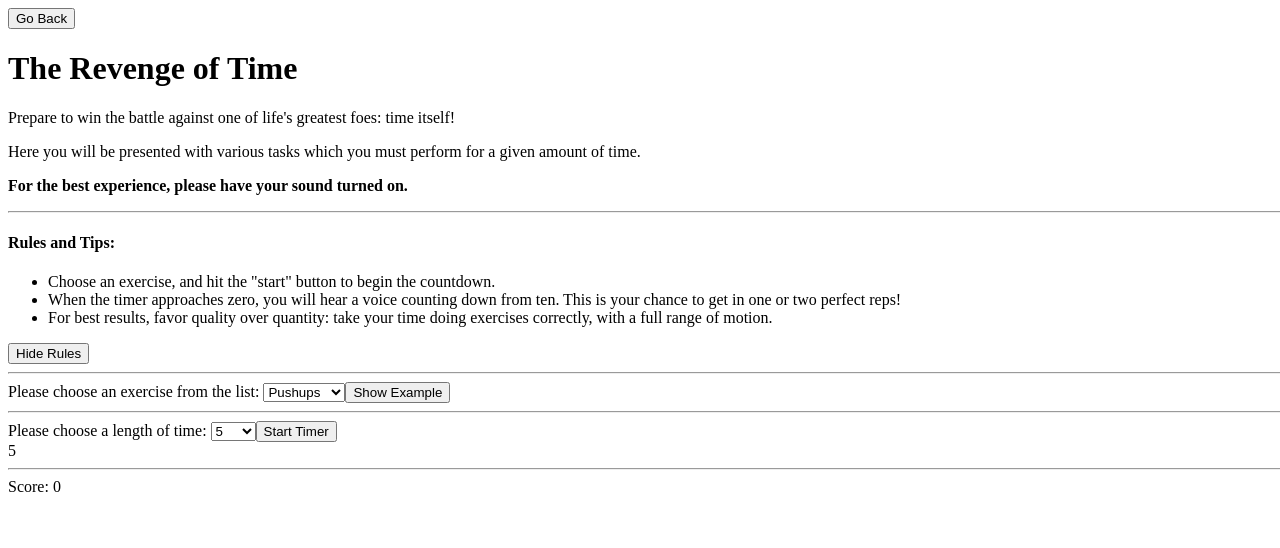
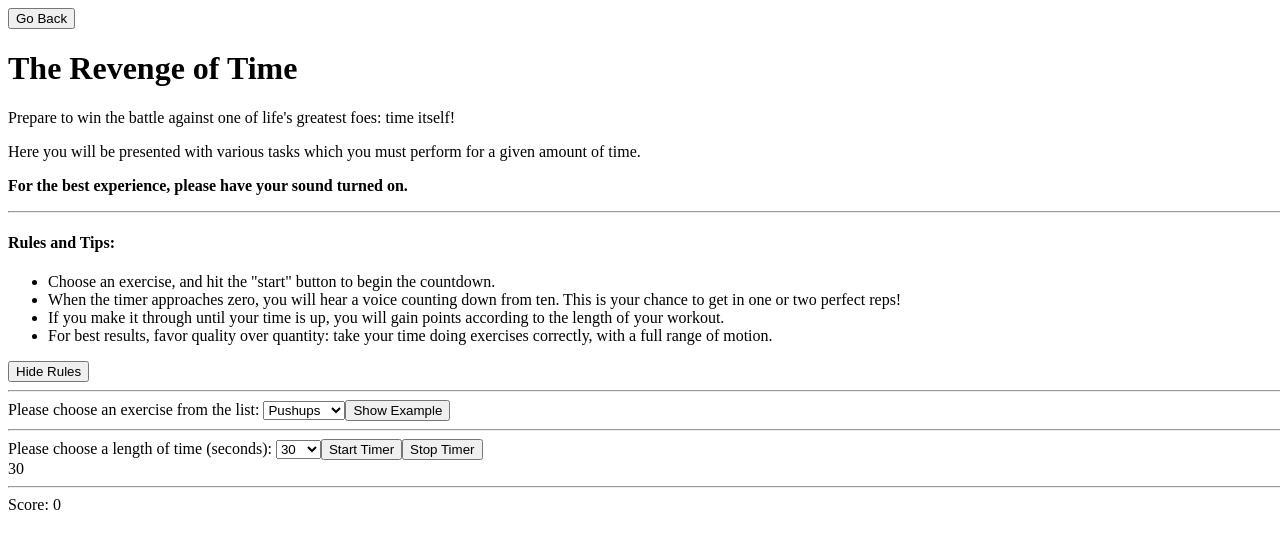
Before and after one commit to ChicoState/MuscleQuest, an Angular app in the folder muscle-quest-app/: page /sloane-lvl-one in a window 1280 px wide. Shown: the top 548 px of the page. Built offline with nearby package versions, Linux system fonts and the light colour scheme; a web font is replaced by a local one.

Commit message:
Change favicon to treasure chest

```diff
--- a/muscle-quest-app/src/app/sloane-lvl-one/sloane-lvl-one.component.html
+++ b/muscle-quest-app/src/app/sloane-lvl-one/sloane-lvl-one.component.html
@@ -41,6 +41,10 @@
         <li>
           When the timer approaches zero, you will hear a voice counting down
           from ten. This is your chance to get in one or two perfect reps!
+        </li>
+        <li>
+          If you make it through until your time is up, you will gain points
+          according to the length of your workout.
         </li>
         <li>
           For best results, favor quality over quantity: take your time doing
@@ -105,7 +109,9 @@
 
     <hr />
 
-    <label for="time-options"> Please choose a length of time: </label>
+    <label for="time-options">
+      Please choose a length of time (seconds):
+    </label>
     <select
       name="time-options"
       id="time-options"
@@ -117,6 +123,7 @@
     </select>
 
     <button (click)="countDown()">Start Timer</button>
+    <button (click)="stopTimer()">Stop Timer</button>
     <audio #countDownAudio>
       <source src="../../assets/sounds/countdown1.wav" type="audio/mpeg" />
     </audio>
--- a/muscle-quest-app/src/app/sloane-lvl-one/sloane-lvl-one.component.ts
+++ b/muscle-quest-app/src/app/sloane-lvl-one/sloane-lvl-one.component.ts
@@ -15,13 +15,14 @@ export class SloaneLvlOneComponent {
   showRules = true;
   showExample = false;
   exerciseOptions = ['Pushups', 'Crunches', 'Jumprope', 'Burpees'];
-  timeOptions = [5, 30, 60, 90, 120, 180];
+  timeOptions = [30, 60, 90, 120, 180, 300];
   exerciseSelected = this.exerciseOptions[0].toLowerCase();
   timeSelected = this.timeOptions[0];
   count = this.timeSelected;
   audioPlayed = false;
   timer: any;
   score = 0;
+  music = new Audio();
 
   // Reusing code for simplicity of understanding
   toggleRules() {
@@ -46,15 +47,18 @@ export class SloaneLvlOneComponent {
   audio: ElementRef<HTMLAudioElement>;
 
   countDown() {
+    this.music.src = '../../assets/sounds/mambo.wav';
+    this.music.load();
+    this.music.play();
     this.timer = setInterval(() => {
       this.count--;
       if (this.count === 11 && !this.audioPlayed) {
+        this.stopMusic();
         this.audio.nativeElement.play();
         this.audioPlayed = true;
       }
       if (this.count === -1) {
         this.stopTimer();
-        this.count = this.timeSelected;
         this.audioPlayed = false;
 
         let whistle = new Audio();
@@ -68,12 +72,19 @@ export class SloaneLvlOneComponent {
 
   stopTimer() {
     clearInterval(this.timer);
+    this.count = this.timeSelected;
+    this.stopMusic();
   }
 
   playSound() {
     this.audio.nativeElement.play();
   }
 
+  stopMusic() {
+    this.music.pause();
+    this.music.currentTime = 0;
+  }
+
   goBack(): void {
     this.location.back();
   }
```
Also changed, not shown: 2 other files (tests, documents, lock files or other folders).
